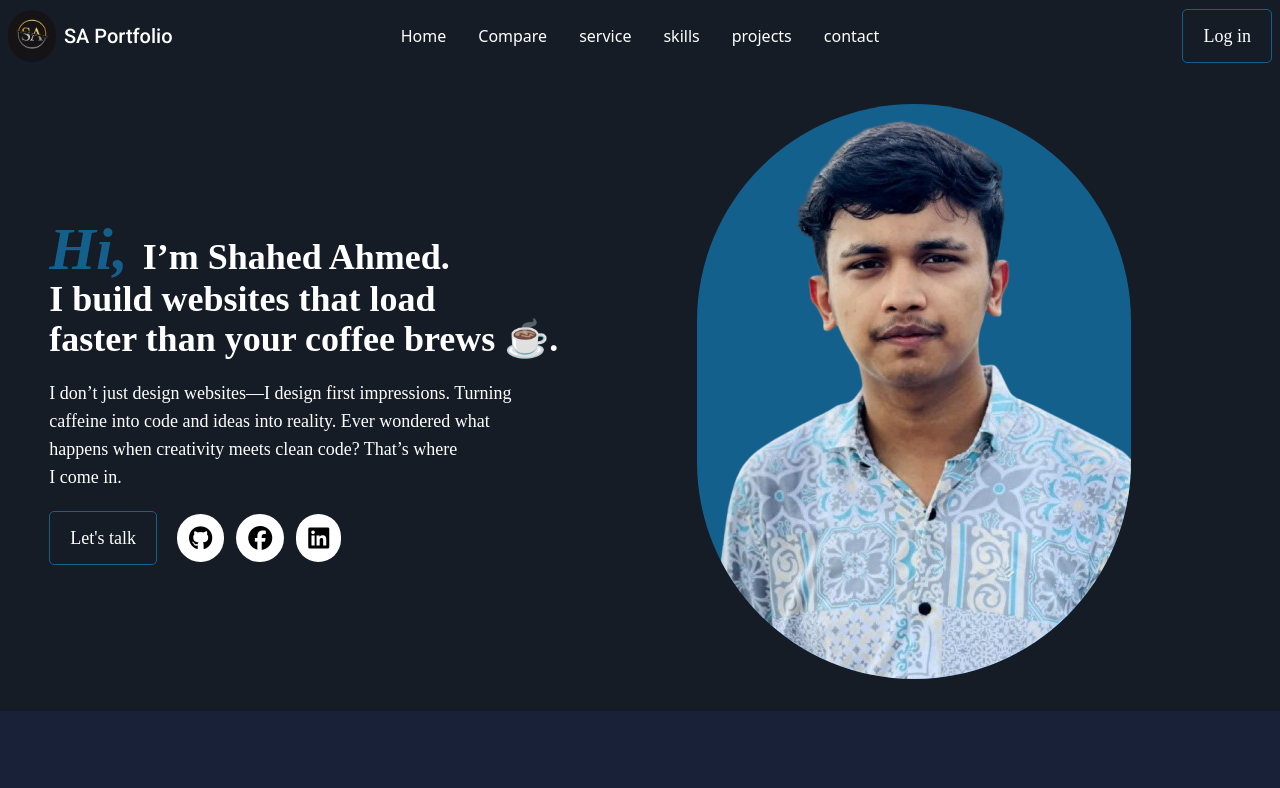
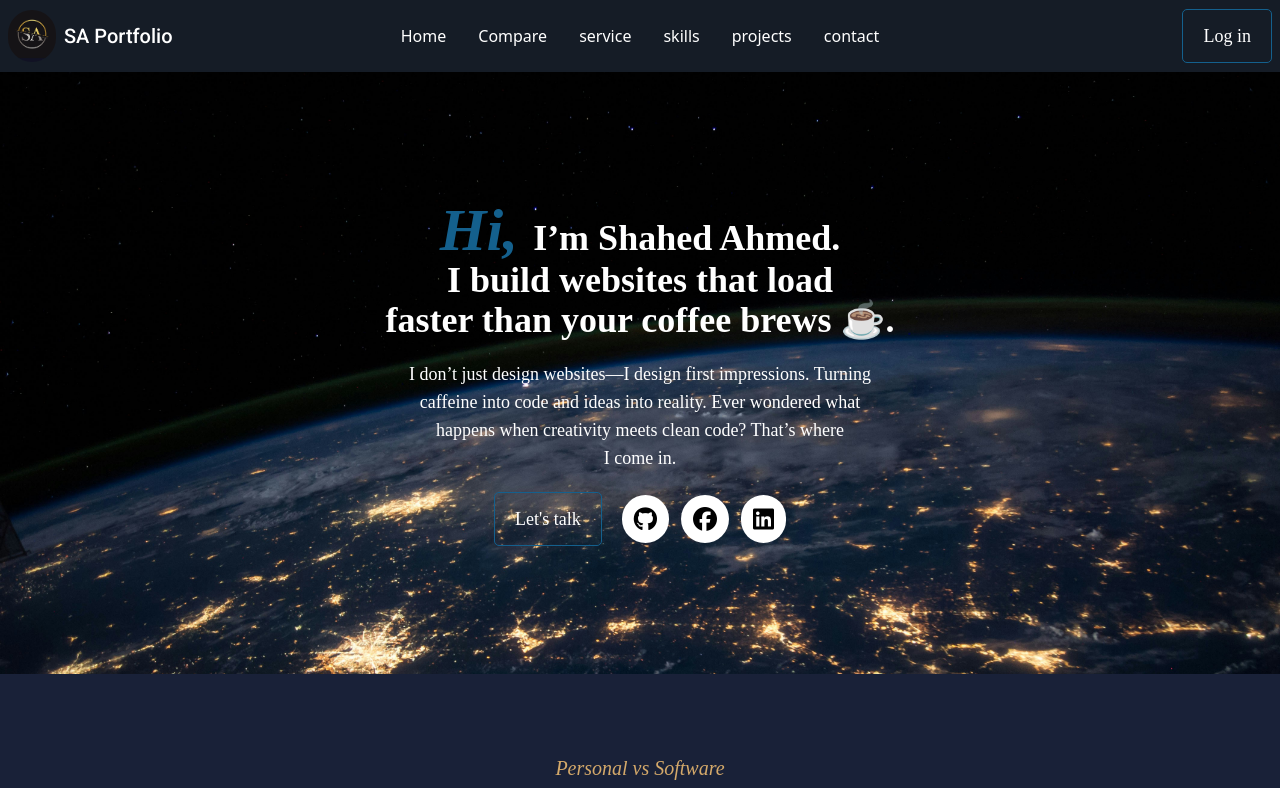
Before and after one commit to mdshahed1971/Portfolio-1, a plain HTML site: page index.html in a window 1280 px wide. Shown: the top 788 px of the page. Drawn offline with nearby package versions, Linux system fonts and the light colour scheme; a web font is replaced by a local one.

Commit message:
added banner

```diff
--- a/index.html
+++ b/index.html
@@ -109,16 +109,16 @@
 
 
 <!-- banner start -->
-<section class="">
-<div class="flex justify-center lg:gap-2 md:gap-6 gap-3 items-center lg:flex-row flex-col w-full lg:py-8 md:py-5 py-3">
+<section class="" style="background-image: url(./img/banner-image-3.jpg); background-repeat: no-repeat; background-size: cover;">
 
-<div class="lg:w-6/12 md:w-10/12 w-11/12 ">
+
+<div class="text-center lg:px-10 md:px-6 px-3 lg:py-32 md:py-16 py-8">
 <h2 class="font-playfair text-white lg:text-4xl md:text-3xl text-2xl font-semibold lg:mb-5 md:mb-4 mb-3"> <span class="lg:text-6xl md:text-5xl text-4xl font-bold italic text-[#14608D]">Hi, </span> <span class="font-playfair"> I’m Shahed Ahmed.</span><br> <span class="font-playfair">I build websites that load <br>faster than your coffee brews ☕. </span></h3>
  <p class="lg:text-lg text-base text-white font-medium font-playfair lg:mb-5 md:mb-4 mb-3">I don’t just design websites—I design first impressions. Turning <br>caffeine into code and ideas into reality. Ever wondered what <br>happens when creativity meets clean code? That’s where <br>I come in.</p>
- <div class="flex items-center gap-5">
+ <div class="flex justify-center items-center gap-5">
  <a class="text-white lg:text-lg text-base font-medium font-playfair md:px-5 md:py-3 px-3 py-[6px] border border-[#14608D] hover:border-black hover:bg-[#14608D] hover:text-white duration-200 cursor-pointer rounded-[5px]">Let's talk</a>
 
-<div class="flex gap-3">
+<div class="flex justify-center gap-3">
      <a href="https://github.com/mdshahed1971" target="_blank">
   <i class="fa-brands fa-github lg:text-2xl text-xl bg-white hover:bg-[#14608D] text-black hover:text-white rounded-full lg:px-3 lg:py-2 px-2 py-1 cursor-pointer hover:scale-125 duration-200"></i>
 </a>
@@ -132,12 +132,6 @@
 </a>
 
 </div>
-</div>
-</div>
-
-
-<div class="lg:w-5/12 md:w-10/12 w-11/12">
-    <img src="./img/banner.png" alt="" class=" bg-[#14608D] rounded-full">
 </div>
 </div>
 
```
Also changed, not shown: img/banner-image-3.jpg (added), img/banner-image.jpg (added), note.txt, 1 other file.
